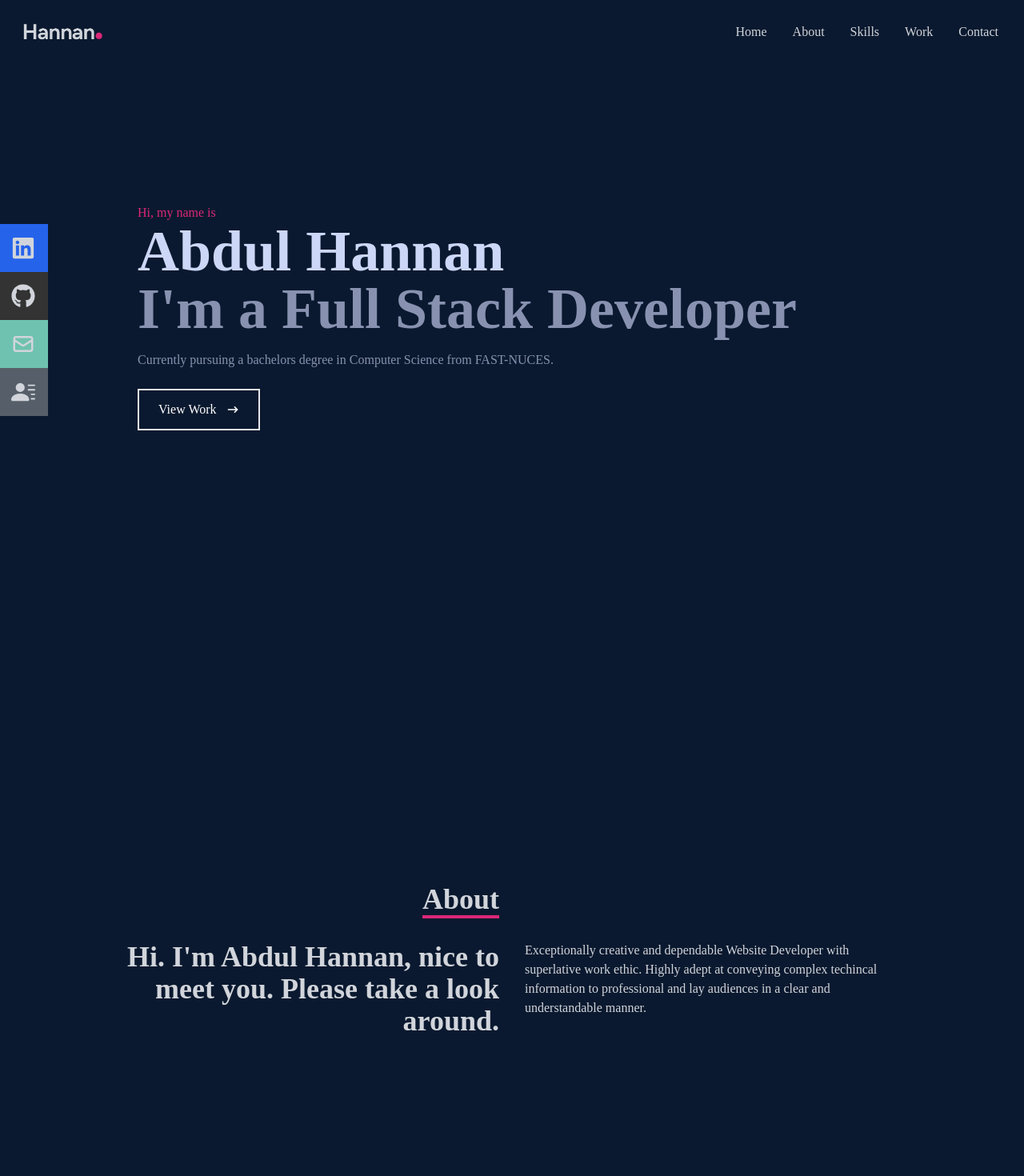
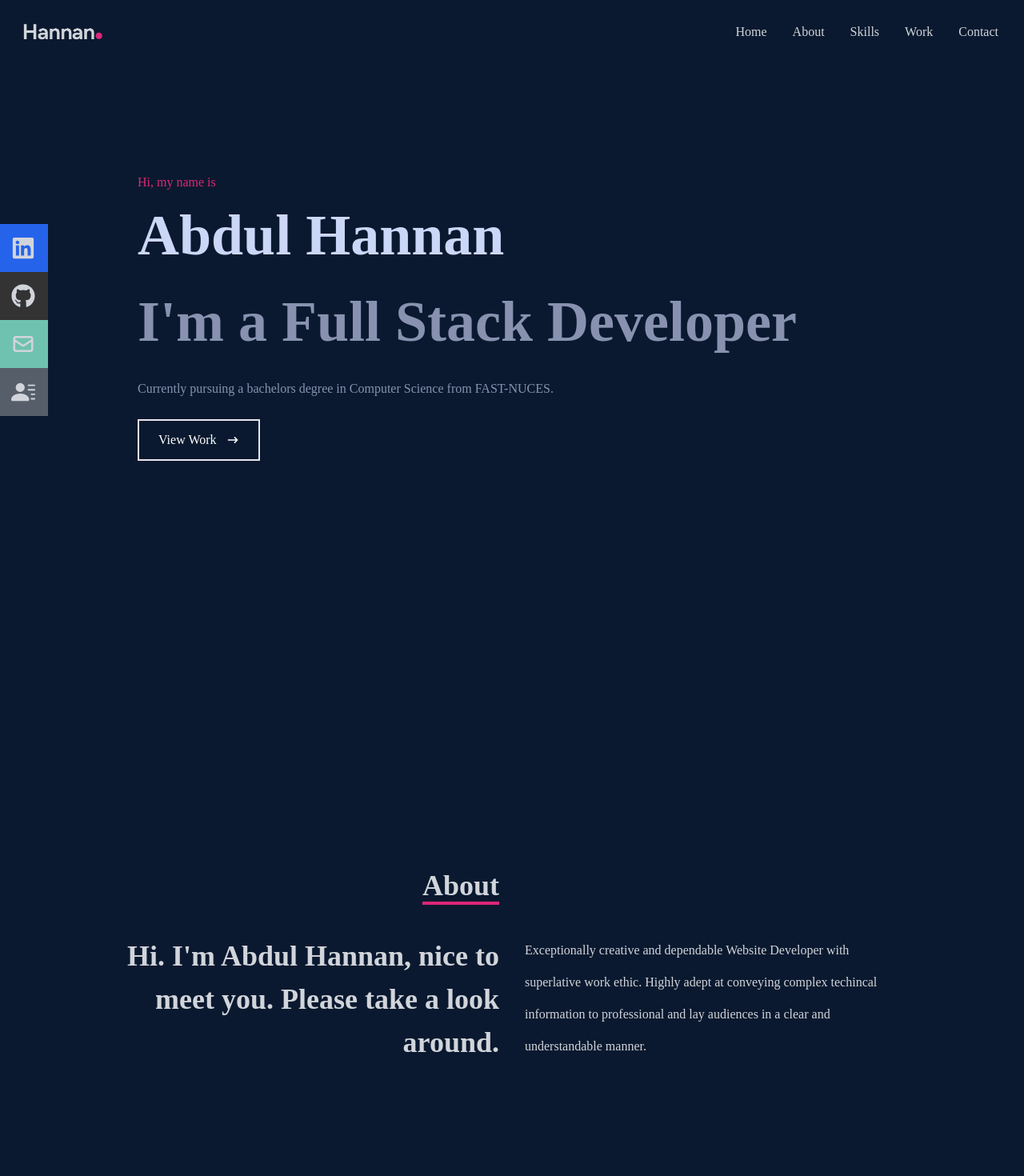
Before and after one commit to hannanxo/portfolio-site, a React (Create React App) app in the folder frontend/: page / in a window 1280 px wide. Shown: the top 1470 px of the page at 80% size. Built offline with nearby package versions, Linux system fonts and the light colour scheme.

Commit message:
Fixed line-height issue.

```diff
--- a/frontend/src/components/About.jsx
+++ b/frontend/src/components/About.jsx
@@ -4,17 +4,17 @@ const About = () => {
     <div name="about" className="w-full h-screen bg-[#0a192f] text-gray-300">
       <div className="flex flex-col justify-center items-center w-full h-full">
         <div className="max-w-[1000px] w-full grid grid-cols-2 gap-8">
-          <div className="sm:text-right pb-8 pl-4">
-            <p className="text-4xl font-bold inline border-b-4 border-pink-600">About</p>
+          <div className="sm:text-right sm:pb-8 pl-4 py-2">
+            <p className="text-4xl font-bold my-50 inline border-b-4 border-pink-600 leading-relaxed">About</p>
           </div>
-          <div></div>
+          {/* <div></div> */}
         </div>
-        <div className="max-w-[1000px] w-full grid sm:grid-cols-2 gap-8 px-4">
-          <div className="sm:text-right text-4xl font-bold">
+        <div className="max-w-[1000px] w-full grid sm:grid-cols-2 sm:gap-8 px-4">
+          <div className="sm:text-right leading-relaxed text-3xl sm:leading-normal sm:text-4xl font-bold">
             <p>Hi. I'm Abdul Hannan, nice to meet you. Please take a look around.</p>
           </div>
           <div>
-            <p>
+            <p className="text-1xl leading-10 py-3 sm:py-0 ">
               Exceptionally creative and dependable Website Developer with superlative work ethic. Highly adept at conveying complex techincal information to professional and lay audiences in a clear
               and understandable manner.
             </p>
--- a/frontend/src/components/Contact.jsx
+++ b/frontend/src/components/Contact.jsx
@@ -4,8 +4,8 @@ const Contact = () => {
   return (
     <div method="POST" name="contact" className="w-full h-screen bg-[#0a192f] flex justify-center items-center p-4">
       <form action="" className="flex flex-col max-w-[600px] w-full">
-        <div className="pb-8">
-          <p className="text-4xl font-bold inline border-b-4 border-pink-600 text-gray-300">Contact</p>
+        <div>
+          <p className="text-4xl font-bold inline border-b-4 border-pink-600 text-gray-300 leading-normal">Contact</p>
           <p className="text-gray-300 py-4">Submit the form below or hit me up at my email - ah4hannan@gmail.com</p>
         </div>
         <input className="bg-[#ccd6f6] p-2" type="text" placeholder="Name" name="name" />
--- a/frontend/src/components/Home.jsx
+++ b/frontend/src/components/Home.jsx
@@ -4,11 +4,11 @@ const Home = () => {
   return (
     <div name="home" className="w-full h-screen bg-[#0a192f]">
       {/* Container */}
-      <div className="max-w-[1000px] mx-auto px-8 flex flex-col justify-center h-full">
-        <p className="text-pink-600">Hi, my name is</p>
-        <h1 className="text-4xl sm:text-7xl font-bold text-[#ccd6f6]">Abdul Hannan</h1>
-        <h2 className="text-4xl sm:text-7xl font-bold text-[#8892b0]">I'm a Full Stack Developer</h2>
-        <p className="text-[#8892b0] py-4 max-w-[700px]">Currently pursuing a bachelors degree in Computer Science from FAST-NUCES.</p>
+      <div className="max-w-[1000px] sm:mx-auto mx-8 sm:px-8 flex flex-col justify-center h-full">
+        <p className="text-pink-600 leading-normal">Hi, my name is</p>
+        <h1 className="text-5xl leading-normal sm:text-7xl sm:leading-normal font-bold text-[#ccd6f6]">Abdul Hannan</h1>
+        <h2 className="text-5xl leading-normal sm:text-7xl sm:leading-normal font-bold text-[#8892b0]">I'm a Full Stack Developer</h2>
+        <p className="text-[#8892b0] py-4 max-w-[700px] leading-7">Currently pursuing a bachelors degree in Computer Science from FAST-NUCES.</p>
         <div>
           <button className="text-white group border-2 px-6 py-3 my-2 flex items-center hover:bg-pink-600 hover:border-pink-600">
             View Work
--- a/frontend/src/components/Navbar.jsx
+++ b/frontend/src/components/Navbar.jsx
@@ -30,11 +30,11 @@ const Navbar = () => {
 
       {/* Mobile Menu */}
       <ul className={!nav ? "hidden" : "absolute top-0 left-0 w-full h-screen bg-[#0a192f] flex flex-col justify-center items-center"}>
-        <li className="py-6 text-4xl">Home</li>
-        <li className="py-6 text-4xl">About</li>
-        <li className="py-6 text-4xl">Skills</li>
-        <li className="py-6 text-4xl">Work</li>
-        <li className="py-6 text-4xl">Contact</li>
+        <li className="py-6 text-4xl hover:text-pink-600">Home</li>
+        <li className="py-6 text-4xl hover:text-pink-600">About</li>
+        <li className="py-6 text-4xl hover:text-pink-600">Skills</li>
+        <li className="py-6 text-4xl hover:text-pink-600">Work</li>
+        <li className="py-6 text-4xl hover:text-pink-600">Contact</li>
       </ul>
 
       {/* Socials */}
--- a/frontend/src/components/Skills.jsx
+++ b/frontend/src/components/Skills.jsx
@@ -13,7 +13,7 @@ const Skills = () => {
       {/* Container */}
       <div className="max-w-[1000px] mx-auto p-4 flex flex-col justify-center w-full h-full">
         <div>
-          <p className="text-4xl font-bold inline border-b-4 border-pink-600 ">Skills</p>
+          <p className="text-4xl font-bold inline border-b-4 border-pink-600 leading-normal">Skills</p>
           <p className="py-4">Following is the tech stack I've worked with</p>
         </div>
 
@@ -36,7 +36,7 @@ const Skills = () => {
           </div>
           <div className="shadow-md shadow-[#040c16] hover:scale-110 duration-500">
             <img className="w-20 mx-auto" src={GitHub} alt="HTML icon" />
-            <p className="my-4">GITHUB</p>
+            <p className="my-4">GIT</p>
           </div>
           <div className="shadow-md shadow-[#040c16] hover:scale-110 duration-500">
             <img className="w-20 mx-auto" src={Node} alt="HTML icon" />
--- a/frontend/src/components/Work.jsx
+++ b/frontend/src/components/Work.jsx
@@ -7,7 +7,7 @@ const Work = () => {
     <div name="work" className="w-full md:h-screen text-gray-300 bg-[#0a192f]">
       <div className="max-w-[1000px] mx-auto p-4 flex flex-col justify-center w-full h-full">
         <div>
-          <p className="text-4xl font-bold inline border-b-4 text-gray-300 border-pink-600">Work</p>
+          <p className="text-4xl font-bold inline border-b-4 text-gray-300 border-pink-600 leading-normal">Work</p>
           <p className="py-6">Check out some of my recent work</p>
         </div>
 
--- a/frontend/src/data/data.js
+++ b/frontend/src/data/data.js
@@ -19,17 +19,17 @@ export const data = [
     live: "",
   },
   {
-    id: 1,
+    id: 3,
     name: "Docker",
     Image: DOCKER,
     github: "https://github.com/hannanxo/docker-tuts",
     live: "",
   },
-  {
-    id: 1,
-    name: "Chatbot",
-    Image: CHATBOT,
-    github: "https://github.com/hassamboi/chatbot",
-    live: "",
-  },
+  // {
+  //   id: 4,
+  //   name: "Chatbot",
+  //   Image: CHATBOT,
+  //   github: "https://github.com/hassamboi/chatbot",
+  //   live: "",
+  // },
 ];
```
